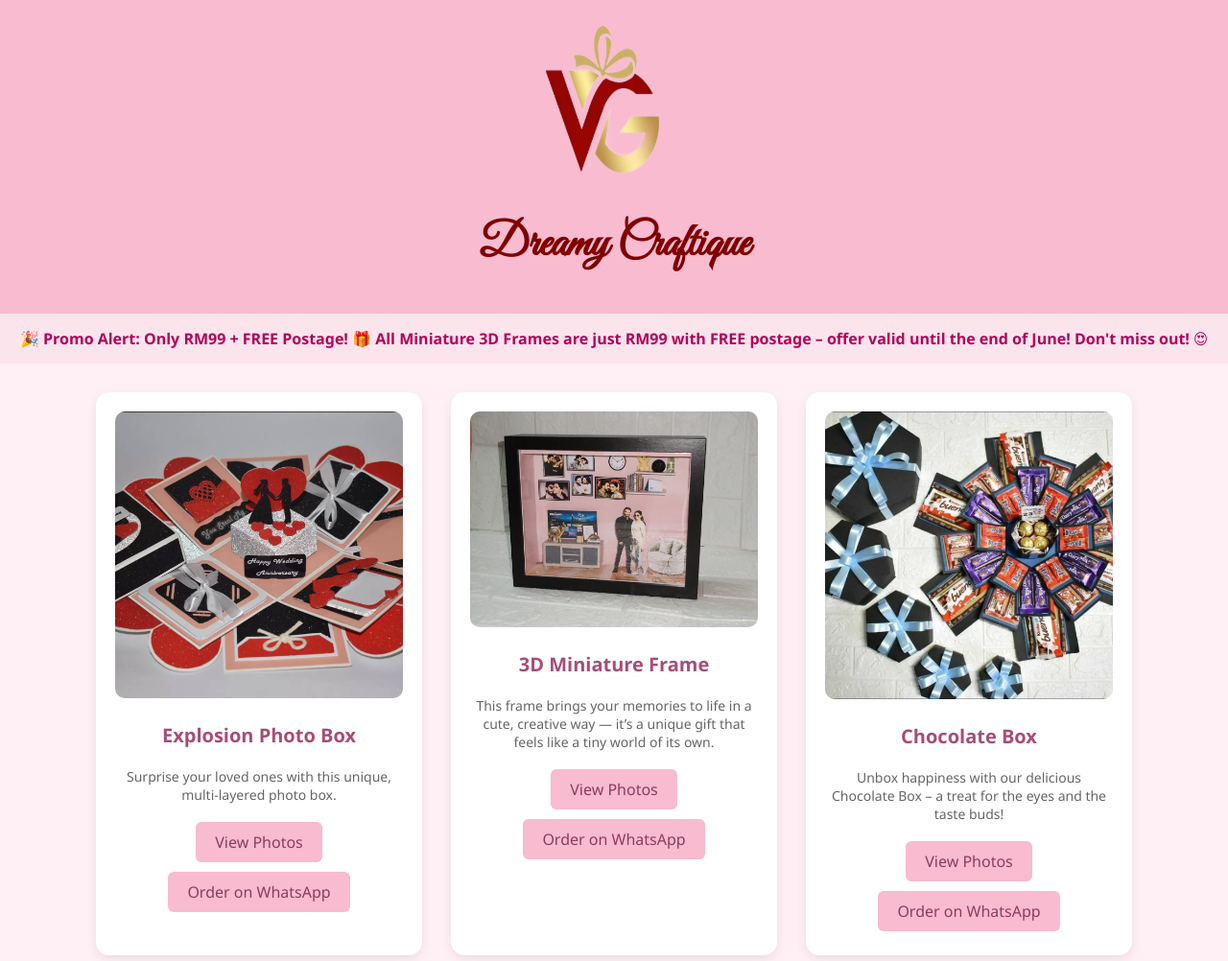
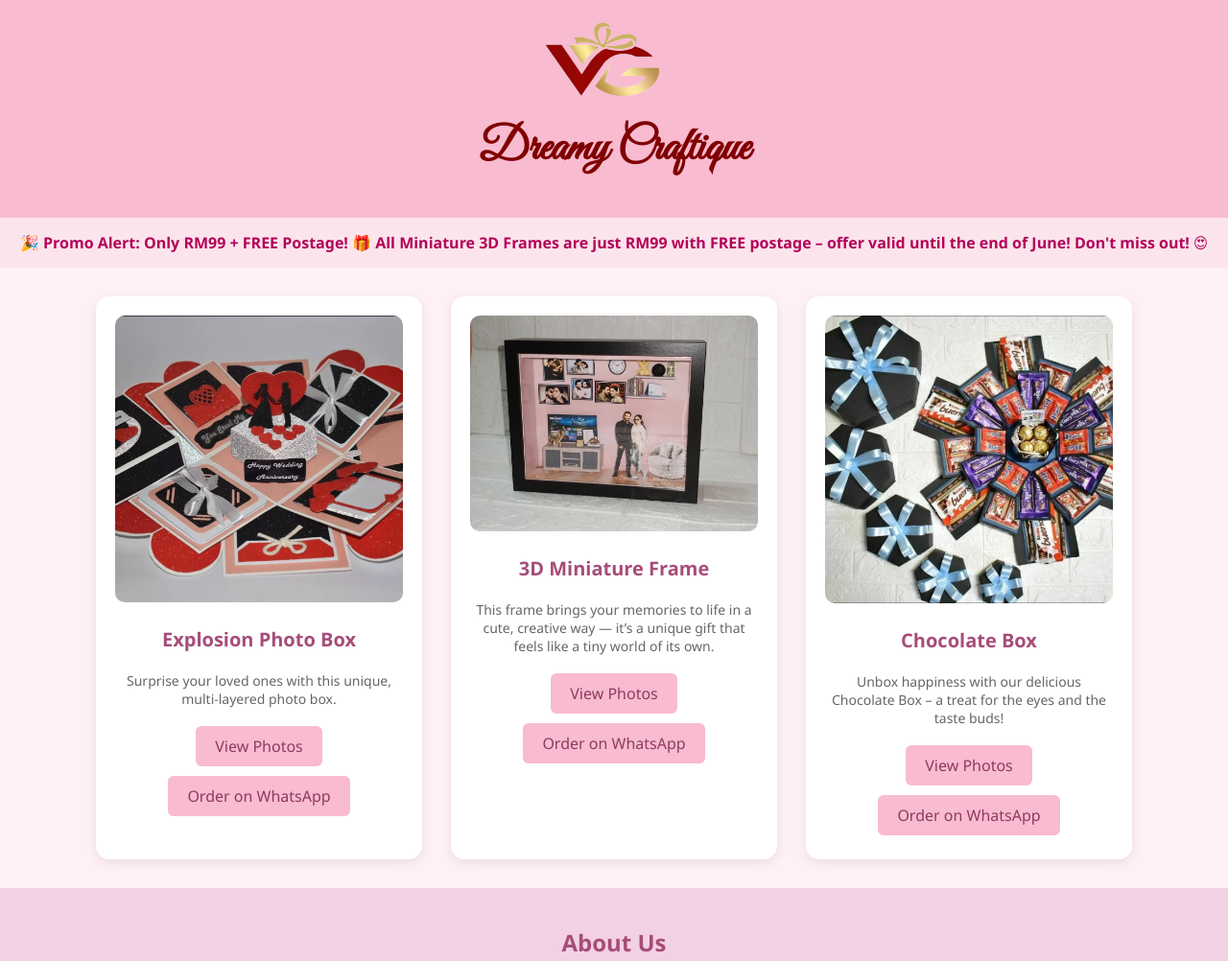
Before and after one commit to vijayletchumi/dreamy_craftique, a plain HTML site: page index.html in a window 1280 px wide. Shown: the top 1002 px of the page at 96% size. Drawn offline with Linux system fonts and the light colour scheme.

Commit message:
Add files via upload

```diff
--- a/index.html
+++ b/index.html
@@ -187,7 +187,7 @@
 </head>
 <body>
   <header>
-    <img src="result.png" alt="Explosion Photo Box" width="200" height="200" />
+    <img src="result.png" alt="Explosion Photo Box" width="200" height="100" />
     <!-- <h1>✦ <span class="vg-style">Vg</span> ✦</h1> -->
 <!-- <h2><span class="fancy">Dreamy Craftique</span></h2> -->
 <h2 style="margin-top: 0; font-size: 26px;"><span class="fancy">Dreamy Craftique</span></h2>
```
